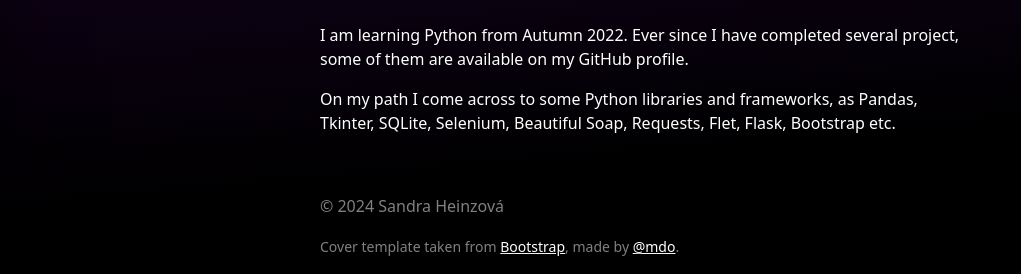
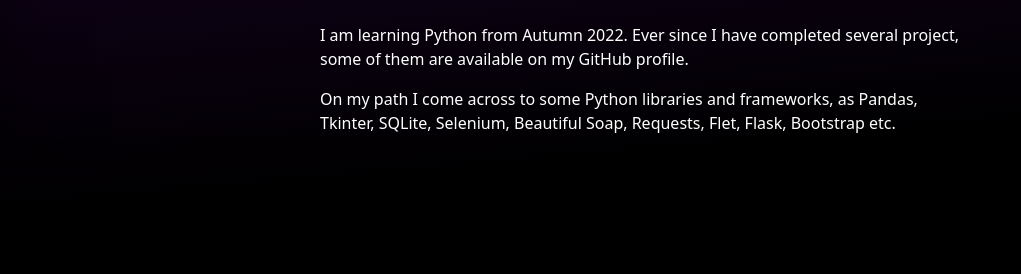
Before and after one commit to SandraHeinzova/Portfolio, a Flask app: page / in a window 1280 px wide. Shown: the part 526-800 px from the top of the page, without its empty margins (0-1021 px from the left). Run offline with Flask 3, Linux system fonts and the light colour scheme; some libraries are stand-ins or nearby versions.

Commit message:
deleted footer

```diff
--- a/static/cover.css
+++ b/static/cover.css
@@ -27,11 +27,6 @@
   text-shadow: 0 .05rem .1rem rgba(0, 0, 0, .5);
   box-shadow: inset 0 0 5rem rgba(0, 0, 0, .5);
   min-height: 100%;
-}
-
-footer {
-    position: absolute;
-    bottom: 0;
 }
 
 .cover-container {
--- a/templates/base.html
+++ b/templates/base.html
@@ -28,10 +28,6 @@
       {% block content %}
       {% endblock %}
 
-      <footer class="mt-auto text-white-50 pt-3">
-        <p>© 2024 Sandra Heinzová</p>
-          <p><small>Cover template taken from <a href="https://getbootstrap.com/" class="text-white">Bootstrap</a>, made by <a href="https://twitter.com/mdo" class="text-white">@mdo</a>.</small></p>
-      </footer>
     </div>
     <script src="https://cdn.jsdelivr.net/npm/bootstrap@5.3.3/dist/js/bootstrap.bundle.min.js" integrity="sha384-YvpcrYf0tY3lHB60NNkmXc5s9fDVZLESaAA55NDzOxhy9GkcIdslK1eN7N6jIeHz" crossorigin="anonymous"></script>
 
```
